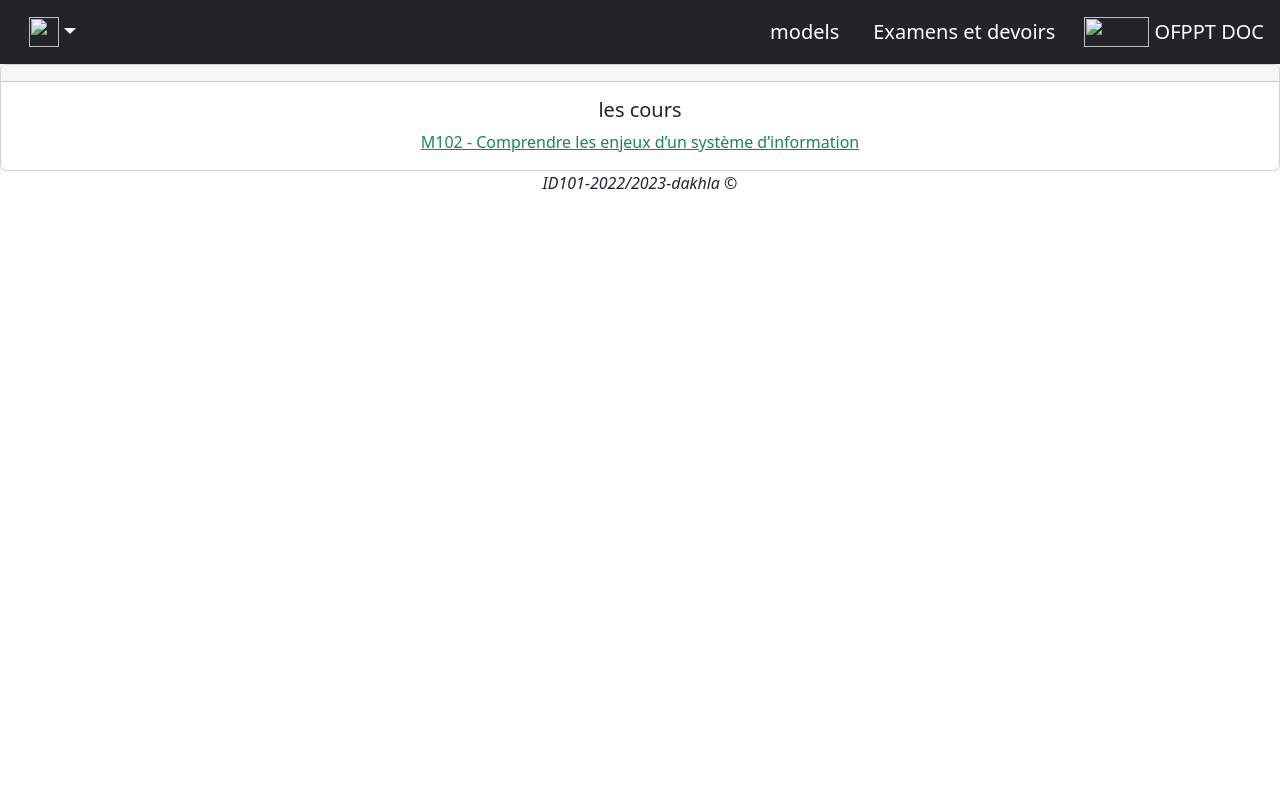
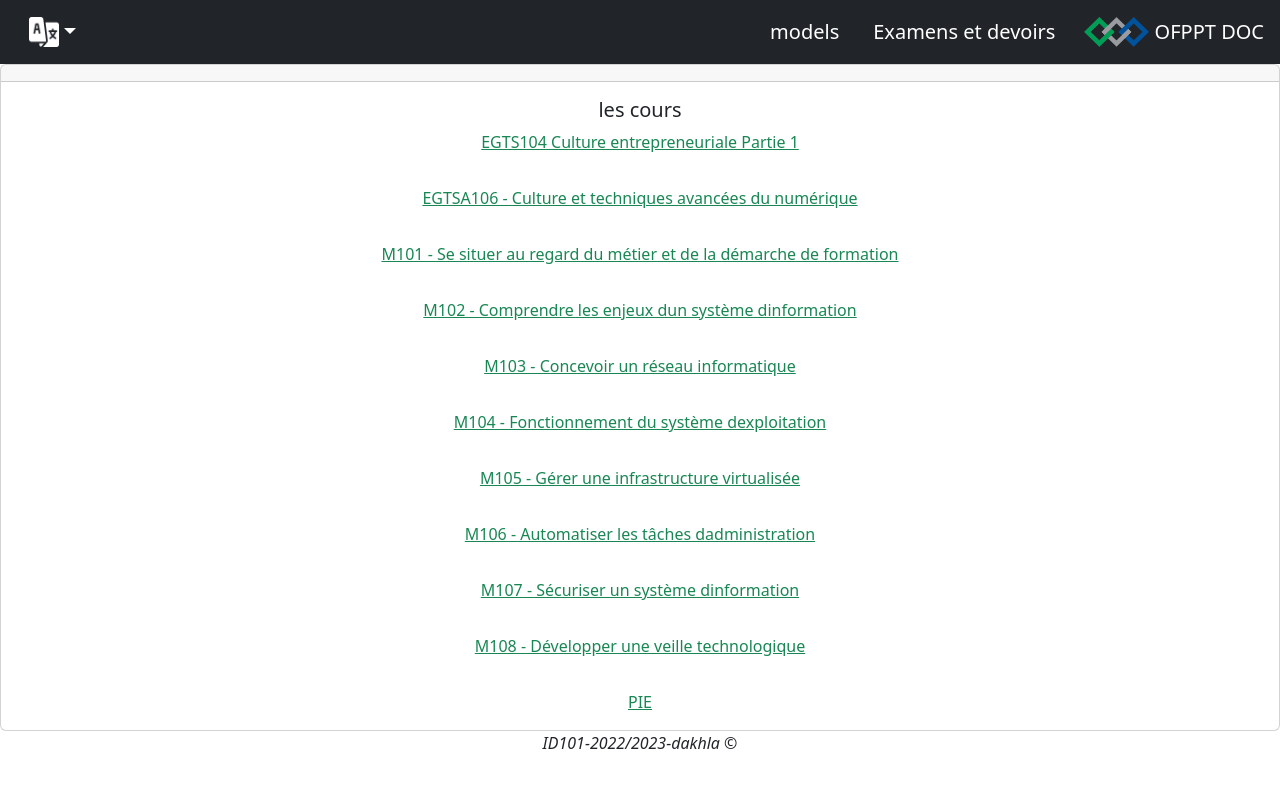
Before and after one commit to ofpptdoc/istadakhla.github.io, a plain HTML site: page francais/modules/Infrastructure Digitale/1er année/1annee.html in a window 1280 px wide. Drawn offline with nearby package versions, Linux system fonts and the light colour scheme; files that its build step writes are made by us from their sources.

Commit message:
Add files via upload

```diff
--- a/francais/modules/Infrastructure Digitale/1er année/1annee.html
+++ b/francais/modules/Infrastructure Digitale/1er année/1annee.html
@@ -7,7 +7,7 @@
     <link href="https://cdn.jsdelivr.net/npm/bootstrap@5.2.3/dist/css/bootstrap.min.css" rel="stylesheet">
     <script src="https://cdn.jsdelivr.net/npm/bootstrap@5.2.3/dist/js/bootstrap.bundle.min.js"></script>
     <meta name="viewport" content="width=device-width, initial-scale=1.0">
-    <link rel="icon" href="../12.png" type="image/png">
+    <link rel="icon" href="../../../../12.png" type="image/png">
     <link rel="stylesheet" href="style.css">
     <title>OfpptDoc</title>
 </head>
@@ -18,11 +18,11 @@
         <div class="container-fluid">
           <ul class="nav navbar-nav navbar-right">
             <li class="nav-item dropdown ">
-              <a class="btn btn-dark btn-lg dropdown-toggle " href="#" role="button" data-bs-toggle="dropdown"><img src="../language.png" width="30" height="30" class="d-inline-block align-top" alt=""></a>
+              <a class="btn btn-dark btn-lg dropdown-toggle " href="#" role="button" data-bs-toggle="dropdown"><img src="../../../../language.png" width="30" height="30" class="d-inline-block align-top" alt=""></a>
               <ul class="dropdown-menu">
-                <li><a class="dropdown-item " href="../index.html">عربية/arabic</a></li>
+                <li><a class="dropdown-item " href="../../../../index.html">عربية/arabic</a></li>
                 <li><a class="dropdown-item disabled" href="#">فرنسية/francais</a></li>
-                <li><a class="dropdown-item" href="../english/english.html">انجليزية/english</a></li>
+                <li><a class="dropdown-item" href="../../../../english/english.html">انجليزية/english</a></li>
               </ul>
           </ul>
 
@@ -30,7 +30,7 @@
           <div class="collapse navbar-collapse justify-content-end  " id="collapsibleNavbar">
             <ul class="navbar-nav  ">
               <li class="nav-item">
-                <a class="btn btn-dark btn-lg " href="#">models</a>
+                <a class="btn btn-dark btn-lg " href="../../1.html">models</a>
               </li>
               <li class="nav-item">
                 <a class="btn btn-dark  btn-lg" href="#"> Examens et devoirs </a>
@@ -38,7 +38,7 @@
             </ul>
           </div>
         </div>
-        <a class="navbar-brand" href="#"> <img src="../12.png" width="65" height="30" class="d-inline-block align-top" alt="">   OFPPT DOC</a>
+        <a class="navbar-brand" href="#"> <img src="../../../../12.png" width="65" height="30" class="d-inline-block align-top" alt="">   OFPPT DOC</a>
         <button class="navbar-toggler" type="button" data-bs-toggle="collapse" data-bs-target="#collapsibleNavbar">
           <span class="navbar-toggler-icon"></span>
         </button>
@@ -48,7 +48,37 @@
         </div>
         <div class="card-body">
           <h5 class="card-title">les cours</h5>
-          <a href="./M102 - Comprendre les enjeux d’un système d’information/m102.pdf" class="card-text link-success ">M102 - Comprendre les enjeux d’un système d’information</a>
+          <a href="./EGTS104  Culture entrepreneuriale Partie 1/EGTS104.html" class="card-text link-success ">EGTS104  Culture entrepreneuriale Partie 1</a>
+        </div>
+        <div class="card-body">
+          <a href="./EGTSA106 - Culture et techniques avancées du numérique/EGTSA106.html" class="card-title link-success ">EGTSA106 - Culture et techniques avancées du numérique</a>
+        </div>
+        <div class="card-body">
+          <a href="./M101 - Se situer au regard du métier et de la démarche de formation/m101.html" class="card-title link-success ">M101 - Se situer au regard du métier et de la démarche de formation</a>
+        </div>
+        <div class="card-body">
+          <a href="./M102 - Comprendre les enjeux dun système dinformation/m102.html" class="card-title link-success ">M102 - Comprendre les enjeux dun système dinformation</a>
+        </div>
+        <div class="card-body">
+          <a href="./M103 - Concevoir un réseau informatique/m103.html" class="card-title link-success ">M103 - Concevoir un réseau informatique</a>
+        </div>
+        <div class="card-body">
+          <a href="./M104 - Fonctionnement du système dexploitation/m104.html" class="card-title link-success ">M104 - Fonctionnement du système dexploitation</a>
+        </div>
+        <div class="card-body">
+          <a href="./M105 - Gérer une infrastructure virtualisée/m105.html" class="card-title link-success ">M105 - Gérer une infrastructure virtualisée</a>
+        </div>
+        <div class="card-body">
+          <a href="./M106 - Automatiser les tâches dadministration/m106.html" class="card-title link-success ">M106 - Automatiser les tâches dadministration</a>
+        </div>
+        <div class="card-body">
+          <a href="./M107 - Sécuriser un système dinformation/m107.html" class="card-title link-success ">M107 - Sécuriser un système dinformation</a>
+        </div>
+        <div class="card-body">
+          <a href="./M108 - Développer une veille technologique/m108.html" class="card-title link-success ">M108 - Développer une veille technologique</a>
+        </div>
+        <div class="card-body">
+          <a href="./PIE/pie.html" class="card-title link-success ">PIE</a>
         </div>
       </div>
       <div class="text-center"><i class="fa fa-copyright text-center">ID101-2022/2023-dakhla 	&#169;</i></div>
```
